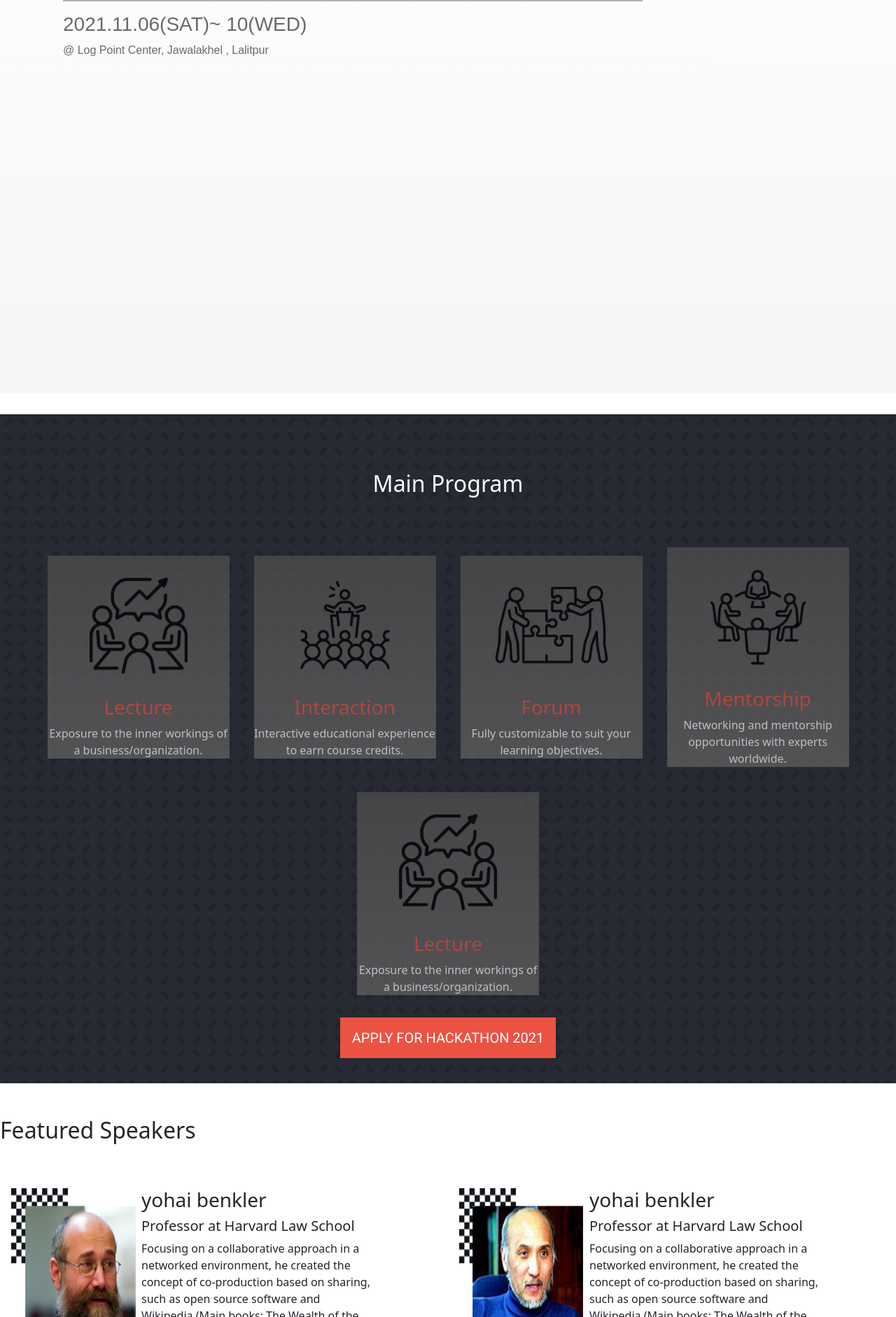
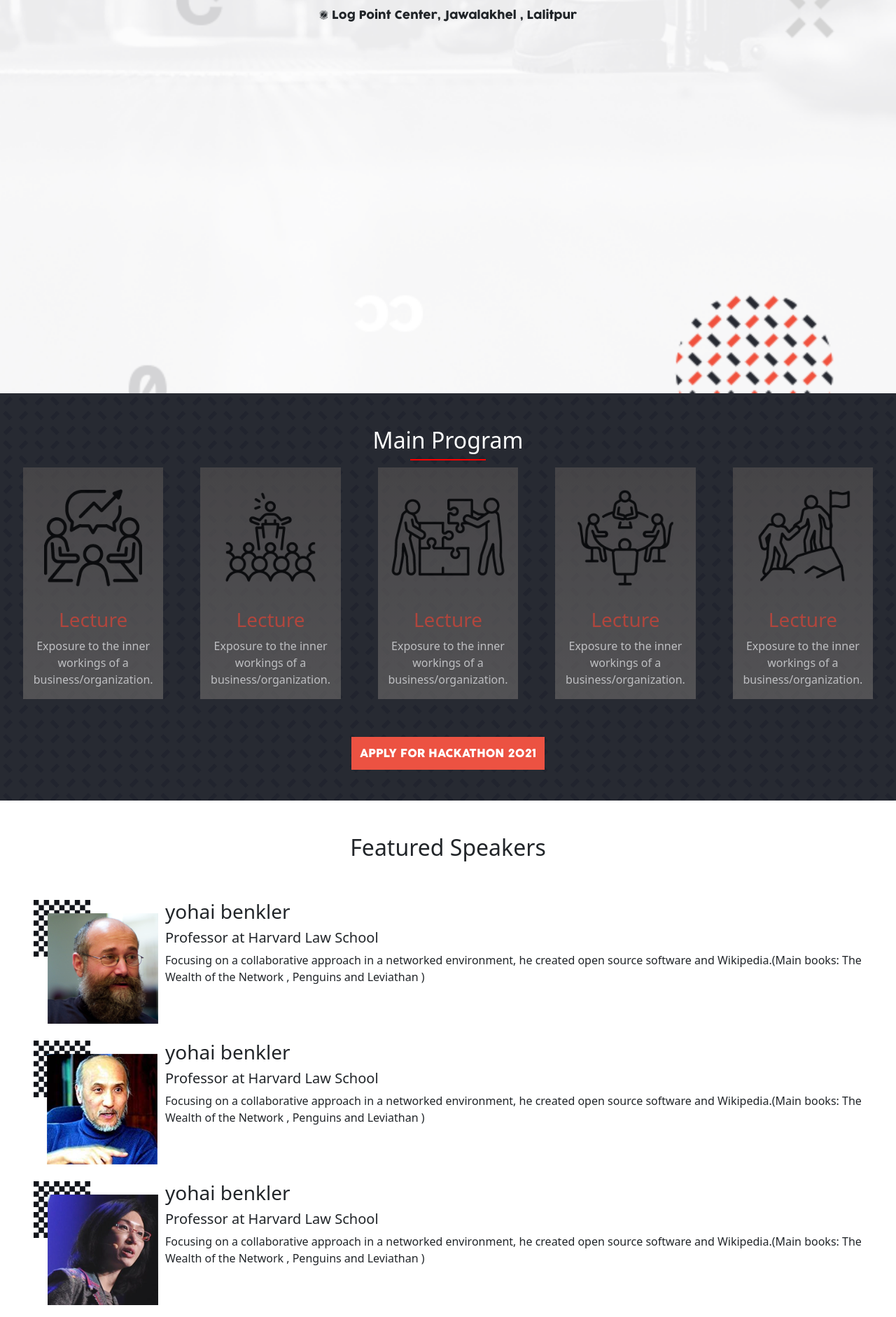
Before and after one commit to basnetlaxmi/first-capstone-project, a website: page index.html in a window 1280 px wide. Shown: the part 343-2225 px from the top of the page at 70% size. Drawn offline with nearby package versions, Linux system fonts and the light colour scheme; a web font is replaced by a local one.

Commit message:
Make image responsive

```diff
--- a/feature.js
+++ b/feature.js
@@ -4,7 +4,7 @@ const speakers = [
     alt: 'Speaker-1',
     name: 'yohai benkler',
     designation: 'Professor at Harvard Law School',
-    biography: 'Focusing on a collaborative approach in a networked environment, he created the concept of co-production based on sharing, such as open source software and Wikipedia.'
+    biography: 'Focusing on a collaborative approach in a networked environment, he created open source software and Wikipedia.'
     + '(Main books: The Wealth of the Network , Penguins and Leviathan )',
   },
 
@@ -13,7 +13,7 @@ const speakers = [
     alt: 'Speaker-2',
     name: 'yohai benkler',
     designation: 'Professor at Harvard Law School',
-    biography: 'Focusing on a collaborative approach in a networked environment, he created the concept of co-production based on sharing, such as open source software and Wikipedia.'
+    biography: 'Focusing on a collaborative approach in a networked environment, he created open source software and Wikipedia.'
     + '(Main books: The Wealth of the Network , Penguins and Leviathan )',
   },
 
@@ -22,7 +22,7 @@ const speakers = [
     alt: 'Speaker-3',
     name: 'yohai benkler',
     designation: 'Professor at Harvard Law School',
-    biography: 'Focusing on a collaborative approach in a networked environment, he created the concept of co-production based on sharing, such as open source software and Wikipedia.'
+    biography: 'Focusing on a collaborative approach in a networked environment, he created open source software and Wikipedia.'
     + '(Main books: The Wealth of the Network , Penguins and Leviathan )',
   },
 
@@ -31,7 +31,7 @@ const speakers = [
     alt: 'Speaker-4',
     name: 'yohai benkler',
     designation: 'Professor at Harvard Law School',
-    biography: 'Focusing on a collaborative approach in a networked environment, he created the concept of co-production based on sharing, such as open source software and Wikipedia.'
+    biography: 'Focusing on a collaborative approach in a networked environment, he created open source software and Wikipedia.'
     + '(Main books: The Wealth of the Network , Penguins and Leviathan )',
   },
 
@@ -40,16 +40,16 @@ const speakers = [
     alt: 'Speaker-5',
     name: 'yohai benkler',
     designation: 'Professor at Harvard Law School',
-    biography: 'Focusing on a collaborative approach in a networked environment, he created the concept of co-production based on sharing, such as open source software and Wikipedia.'
+    biography: 'Focusing on a collaborative approach in a networked environment, he created the open source software and Wikipedia.'
     + '(Main books: The Wealth of the Network , Penguins and Leviathan )',
   },
 
   {
-    image: './images/speaker_05.png',
+    image: './images/speaker_06.png',
     alt: 'Speaker-5',
     name: 'yohai benkler',
     designation: 'Professor at Harvard Law School',
-    biography: 'Focusing on a collaborative approach in a networked environment, he created the concept of co-production based on sharing, such as open source software and Wikipedia.'
+    biography: 'Focusing on a collaborative approach in a networked environment, he created open source software and Wikipedia.'
     + '(Main books: The Wealth of the Network , Penguins and Leviathan )',
   },
 ];
@@ -57,12 +57,12 @@ const speakers = [
 const speakersContainer = document.querySelector('.speakers');
 
 function speaker(s) {
-  return `<div class="speaker d-flex justify-content-around mt-3 ps-3">
-    <img src="${s.image}" alt="${s.alt}">
-        <div class="ps-2">
+  return `<div class="speaker d-flex mb-4">
+    <img src="${s.image}" alt="${s.alt}" class="img-fluid">
+        <div class="speaker-info">
         <h3>${s.name}</h3>
         <h5>${s.designation}</h5>
-        <p class="w-75">${s.biography}</p>
+        <p>${s.biography}</p>
         </div>
     </div>
  `;
--- a/index.html
+++ b/index.html
@@ -18,8 +18,8 @@
     <main>
             <section class="up-header">
                 <div class="container-fluid">
-                    <div class="row">
-                        <div class="col-sm-12" id="top-bar">
+                    <!-- <div class="row"> -->
+                        <!-- <div class="col-sm-12" id="top-bar"> -->
                             <div class="container nav-top">
                                 <nav class="navbar d-flex justify-content-end">
                                     <div class="content">
@@ -31,18 +31,49 @@
                                     </div>
                                 </nav>
                             </div>
+                        <!-- </div> -->
+                    <!-- </div> -->
+                </div>
+            </section>
+
+            <section class="hamburger-page">
+
+                <nav class="navbar navbar-expand-md navbar-md-light bg-light">
+                    <div class="collapse navbar-collapse" id="navbarNavDropdown">
+                        <a href="#"><img src="./images/close.png" id="close-ham-img" alt="closeX"></a>
+                            <a href="#" class="navbar-brand">Laxmi</a>
+
+                            <ul class="navbar-nav ms-auto">
+                                <li class="nav-item">
+                                    <a class="nav-link active" aria-current="page" href="about.html">About</a>
+                                </li>
+                                <li class="nav-item">
+                                    <a class="nav-link" href="#">Program</a>
+                                </li>
+                                <li class="nav-item">
+                                    <a class="nav-link" href="#">join</a>
+                                </li>
+                                <li class="nav-item">
+                                    <a class="nav-link" href="#">Sponsor</a>
+                                </li>
+
+                            </ul>
                         </div>
                     </div>
-                </div>
+                </nav>
+
             </section>
+
             <section class="hamburger-menu">
-
-                <nav class="navbar navbar-expand-lg navbar-light bg-light">
                 <div class="container-fluid">
                     <a href="#"><img class="icon" src="./images/hamburger.png" alt="three lines of hamburger menu "></a>
-                        <a class="close-ham-img" href="#"><img src="./images/close.png" alt="closeX"></a>
+
+                </div>
+
+                <nav class="navbar navbar-expand-md navbar-md-light bg-light">
+                    <div class="collapse navbar-collapse">
+                        <a href="#"><img src="./images/close.png" id="close-ham-img" alt="closeX"></a>
                             <a href="#" class="navbar-brand">Laxmi</a>
-                        <div class="collapse navbar-collapse" id="navbarNavDropdown">
 
                             <ul class="navbar-nav ms-auto">
                                 <li class="nav-item">
@@ -66,29 +97,24 @@
             </section>
 
         <section class="first-container">
-            <div class="bgimg">
-                    <div class="overlay">
 
-                    </div>
-                <div class="cover-gradient">
-                    <div class="information d-flex flex-column">
-                        <div class="header-home">
-
-                            <h2 class="title " >
-
+                <div class="information d-flex flex-column ">
+                            <div class="info-home">
+                                <h2 class="title" >
                                     "Hello! Genius Cracker"
                                 </h2>
+
                                 <h1 class="heading1">
                                     WLIT Global Hackathon 2021
                                 </h1>
                             </div>
                             <div class="event-details">
-                            <div class="cover-gradient-program">
+
                                     <p class="first-para">
                                         Inspiring Creative Solutions. Solve real-life challenges.
                                         Foster project-based learning. Innovate through collaboration.
                                     </p>
-                            </div>
+
 
                                 <h3>2021.11.06(SAT)~ 10(WED)</h3>
                                 <p>
@@ -97,178 +123,131 @@
                                 </p>
                             </div>
                     </div>
-                </div>
-
-            </div>
 
             </section>
 
-        <section class="second-container">
-            <h2 class="about-heading">Main Program</h2>
-            <div class="programs">
+         <section class="second-container d-flex  flex-column align-items-center">
+                <div class="about-heading mt-5">
+                        <h2> Main Program</h2>
+                </div>
+                <div class="programs d-flex flex-wrap flex-lg-row  flex-column justify-content-evenly align-items-center">
                     <div class="program ">
-                    <div class="cover-gradient-program ">
-                        <div class="div1">
+                        <div class="cover-gradient-program d-flex flex-lg-column flex-sm-row align-items-center">
+                            <div class="img-fluid pd-2">
                                 <img src="./images/prg1.png">
                             </div>
-                        <div class="div2">
+                            <div class="div2 ">
                                 <h3>Lecture</h3>
                             </div>
-                        <div class="div3">
-                            <p>Exposure to the inner workings
-                                of a business/organization.
-                            </p>
-                        </div>
-                    </div>
-
-                </div>
-                 <div class="program">
-                    <div class="cover-gradient-program">
-                        <div class="div1">
-                            <img src="./images/prg2.png">
-                        </div>
-                        <h3>Interaction</h3>
-                        <p>Interactive educational experience
-                            to earn course credits.
-                        </p>
-                </div>
-                </div>
-
-                <div class="program">
-                    <div class="cover-gradient-program">
-                        <img src="./images/prg3.png">
-                    <h3>Forum</h3>
-                    <p>
-                        Fully customizable to suit your learning objectives.
-                    </p>
-                    </div>
-                </div>
-
-                <div class="program">
-                    <div class="cover-gradient-program">
-                        <img src="./images/prg4.png">
-
-                    <h3>Mentorship</h3>
-                    <p>
-                        Networking and mentorship opportunities with experts worldwide.
-                    </p>
-                    </div>
-
-                </div>
-
-
-
-
-                <div class="program ">
-                    <div class="cover-gradient-program ">
-                        <div class="div1">
-                            <img src="./images/prg1.png">
-                        </div>
-                        <div class="div2">
-                            <h3>Lecture</h3>
-                        </div>
-                        <div class="div3">
+                            <div class="div3 w-50 text-center ">
                                 <p>Exposure to the inner workings
                                     of a business/organization.
                                 </p>
                             </div>
                         </div>
                     </div>
-
+                    <div class="program ">
+                        <div class="cover-gradient-program d-flex flex-lg-column flex-sm-row align-items-center">
+                            <div class="img-fluid pd-2">
+                                <img src="./images/prg2.png">
                             </div>
-            <a href="#">APPLY FOR HACKATHON 2021</a>
-        </section>
-
-            <section class="speaker-section  mt-5">
-                <div class="speaker-title mb-5">
-                    <h2>Featured Speakers</h2>
-                </div>
-                <div class="speakers d-flex flex-wrap">
-
-                 </div>
-                 <!-- <div class="program ">
-                    <div class="cover-gradient-program d-flex ">
-                        <div class="div1">
-                        <img src="./images/prg1.png">
-                        </div>
-                        <div class="div2">
+                            <div class="div2 ">
                                 <h3>Lecture</h3>
                             </div>
-                        <div class="div3">
+                            <div class="div3 w-50 text-center">
                                 <p>Exposure to the inner workings
                                     of a business/organization.
                                 </p>
                             </div>
                         </div>
-
                     </div>
-                <div class="program ">
-                    <div class="cover-gradient-program d-flex flex-lg-column flex-row">
-                        <div class="div1">
-                        <img src="./images/prg1.png">
+                    <div class="program">
+                        <div class="cover-gradient-program d-flex flex-lg-column flex-sm-row  align-items-center">
+                            <div class="img-fluid pd-2">
+                                <img src="./images/prg3.png">
                             </div>
-                        <div class="div2">
+                            <div class="div2 ">
                                 <h3>Lecture</h3>
                             </div>
-                        <div class="div3">
+                            <div class="div3 w-50 text-center">
                                 <p>Exposure to the inner workings
                                     of a business/organization.
                                 </p>
                             </div>
                         </div>
-
                     </div>
-                <div class="program ">
-                    <div class="cover-gradient-program d-flex flex-lg-column flex-row">
-                        <div class="div1">
-                        <img src="./images/prg1.png">
+                    <div class="program">
+                        <div class="cover-gradient-program d-flex flex-lg-column flex-sm-row align-items-center">
+                            <div class="img-fluid pd-2">
+                                <img src="./images/prg4.png">
                             </div>
-                        <div class="div2">
+                            <div class="div2 ">
                                 <h3>Lecture</h3>
                             </div>
-                        <div class="div3">
+                            <div class="div3 w-50 text-center">
                                 <p>Exposure to the inner workings
                                     of a business/organization.
                                 </p>
                             </div>
                         </div>
-
                     </div>
-
-                <div class="program ">
-                    <div class="cover-gradient-program d-flex flex-lg-column flex-row">
-                        <div class="div1">
-                        <img src="./images/prg1.png">
+                    <div class="program">
+                        <div class="cover-gradient-program d-flex flex-lg-column flex-sm-row align-items-center">
+                            <div class="img-fluid pd-2">
+                                <img src="./images/prg5.png">
                             </div>
-                        <div class="div2">
+                            <div class="div2 ">
                                 <h3>Lecture</h3>
                             </div>
-                        <div class="div3">
+                            <div class="div3 w-50 text-center ">
                                 <p>Exposure to the inner workings
                                     of a business/organization.
                                 </p>
                             </div>
                         </div>
-
-                </div> -->
-                <a href="#">APPLY FOR HACKATHON 2021</a>
+                    </div>
+                </div>
+                <div class="btn mt-5 mb-5">
+                    <a href="#" role="button" class="apply-btn">APPLY FOR HACKATHON 2021</a>
+                </div>
             </section>
 
-            <section class="speaker-section  mt-5">
-                <div class="speaker-title mb-5">
+
+              <section class="speaker-section d-flex flex-column align-items-center mt-5">
+                <div class="speaker-title">
                     <h2>Featured Speakers</h2>
                 </div>
-                <div class="speakers d-flex flex-wrap">
+                <div class="speakers m-5">
 
                  </div>
 
             </section>
 
-        <footer>
-
+        <footer class="h-25">
+            <div class="d-flex flex-column">
+                <!-- <ul>
+                    <li>
+                        <img src="./images/mozilla.png">
+                    </li>
+                    <li>
+                        <img src="./images/line-friends.png">
+                    </li>
+                    <li>
+                        <img src="./images/googlekorea.png">
+                    </li>
+                    <li>
+                        <img src="./images/airbnb.png">
+                    </li>
+                </ul> -->
+                <img src="./images/mozilla.png" class="img-fluid">
+                <img src="./images/line-friends.png" class="img-fluid">
+                <img src="./images/googlekorea.png" class="img-fluid">
+                <img src="./images/airbnb.png" class="img-fluid">
+            </div>
         </footer>
 
     </main>
     <script src="feature.js"></script>
+    <script src="script.js"></script>
 </body>
 </html>
--- a/style.css
+++ b/style.css
@@ -3,155 +3,171 @@
   padding: 0;
 }
 
-body, html {
+body,
+html {
   overflow-x: hidden;
 }
+
 .up-header {
   display: none;
 }
 
-.bgimg {
-  position: relative;
-  height: 100vh;
+#navbarNavDropdown {
+  display: none;
+  background-color: #333;
+  width: 75%;
+  position: fixed;
+  top: 0;
+  bottom: 0;
+  left: 0;
+  z-index: 2;
 }
 
-.bgimg .overlay {
-  background-image: url('./images/bgimg2.jpg');
+#navbarNavDropdown a {
+  color: #fff;
+  font-family: 'cocogoose', sans-serif;
+  font-size: 20px;
+  text-decoration: none;
+  margin: 3px 50px;
+}
+
+.no-scroll {
+  overflow: hidden;
+}
+
+.first-container {
+  background-image: url('./images/mobile_intro_bg.png');
   background-repeat: no-repeat;
   background-size: cover;
-  position: absolute;
-  top: 0;
-  bottom: 10px;
-  right: 0;
-  left: 0;
-  filter: blur(1.5px);
+  width: 100%;
+  height: 100vh;
+  text-align: center;
+  padding: 30px;
+}
+
+@font-face {
+  font-family: cocogoose;
+  src: url(./fonts/Cocogoose_trial.otf);
 }
 
 .first-container .information {
   font-family: 'cocogoose', sans-serif;
-  src: url(./fonts/cocogoose-pro.semilight.ttf);
-  position: absolute;
-  z-index: 2;
   justify-content: center;
-  margin: 60px;
-  padding: 30px;
 }
 
-.first-container .header-home {
+.first-container .event-details .first-para {
+  border: 5px solid white;
+}
+
+.first-container .info-home {
   color: #ec5242;
 }
 
-.first-container .header-home .heading1 {
-  font-family: 'Poppins', sans-serif;
+.first-container .info-home .heading1 {
+  font-family: 'cocogoose', sans-serif;
   font-size: 60px;
-}
-
-.first-container .event-details {
-  color: #272a31;
 }
 
 .second-container {
   background-image: url('./images/pattern_bg.png');
   background-repeat: repeat;
-
-  /* background-size: cover;  */
   background-color: rgb(39, 42, 50);
   color: white;
-  text-align: center;
-  padding: 50px;
-  margin-top: 30px;
 }
 
-.second-container .programs {
-  display: flex;
-  flex-direction: column;
-  margin-bottom: 30px;
-  align-items: center;
-}
-
-.second-container .programs .program {
-  margin-top: 20px;
-
-}
-
-.second-container .programs .program img {
-  width: 200px;
-}
-
-
-
-.second-container .about-heading {
-  margin: 30px 0 50px;
-}
-
-.second-container h2.about-heading::after {
+.second-container .about-heading::after {
   content: "";
+  border: 1px solid red;
   display: block;
   height: 2px;
-  width: 80%;
+  width: 50%;
+  margin: 0 auto;
 }
 
 .second-container .program h3 {
   color: #ec5242;
 }
 
-.second-container a {
+.second-container .apply-btn {
   background: #ec5242;
-  padding: 17px;
-  margin: 50px;
   text-decoration: none;
-  font-family: 'Roboto', sans-serif;
-  font-size: 20px;
+  font-family: 'Cocogoose', sans-serif;
   color: white;
-  width: 300px;
+  padding: 12px;
+}
+
+.second-container .btn {
+  margin-bottom: 10px;
+}
+
+.second-container .programs .program .cover-gradient-program .img-fluid img {
+  width: 100%;
+  height: auto;
 }
 
 .cover-gradient-program {
-  width: 100%;
-  height: 100%;
   background: linear-gradient(to top, rgb(102, 100, 100), #535050);
   opacity: 0.7;
+  margin: 10px 20px;
+  width: auto;
 }
 
-.cover-gradient {
-  width: 100%;
-  height: 100%;
-  background: linear-gradient(to top, rgb(243, 241, 241), #fff0);
-  opacity: 0.7;
+#close-ham-img {
+  width: 25px;
+  margin: 45px 0;
 }
 
-.container-fluid .close-ham-img {
-  display: none;
+.speaker-section .speakers .speaker-info {
+  margin-left: 10px;
+  width: auto;
 }
 
+@media screen and (min-width: 769px) {
+  .hamburger-page {
+    display: none;
+  }
 
-
-
-@media screen and (min-width: 968px) {
   .up-header {
     display: flex;
     background-color: #272a31;
   }
 
-  .container-fluid .icon {
+  .up-header .content a {
+    text-decoration: none;
+    color: white;
+    margin: 5px;
+  }
+
+  .hamburger-menu .container-fluid,
+  #close-ham-img {
     display: none;
   }
 
-  .second-container .programs {
-    flex-direction: row;
-    flex-wrap: wrap;
-    justify-content: space-around;
+  .hamburger-menu {
+    margin: 0 10px;
   }
 
   .second-container .programs .program {
-    width: 260px;
+    width: calc(94% / 5);
   }
 
-  .container-fluid .close-ham-img {
-    display: none;
+  .second-container .programs .program .div3 {
+    width: 100% !important;
+  }
+}
+
+@media screen and (max-width: 568px) {
+  .second-container .programs .program .cover-gradient-program .div3 {
+    width: 100% !important;
   }
 
-  .speaker-section .speakers .speaker {
-    width: 50%;
+  .speaker-section .speakers .speaker h5,
+  p {
+    font-size: 10px;
+  }
+
+  .speaker-section .img-fluid {
+    max-height: 120px;
+    max-width: 120px;
   }
 }
```
Also changed, not shown: script.js (added, +18 -0 lines), fonts/Cocogoose-Compressed-Bold-trial.ttf (added), fonts/Cocogoose-Compressed-Regular-trial.ttf (added), fonts/Cocogoose_Pro_Light-trial.ttf (added), fonts/Cocogoose_trial.otf (added), fonts/cocogoose-pro.semilight.ttf (deleted), images/airbnb.png (added), images/bgimgfinal.png (added), images/googlekorea.png (added), images/line-friends.png (added), images/mobile_intro_bg.png (added), images/mozilla.png (added). Lines whose indentation alone changed are shown as unchanged.
